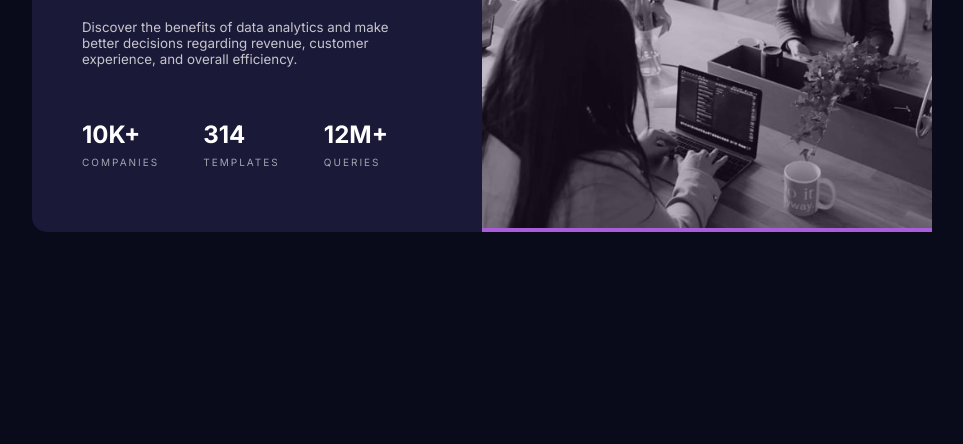
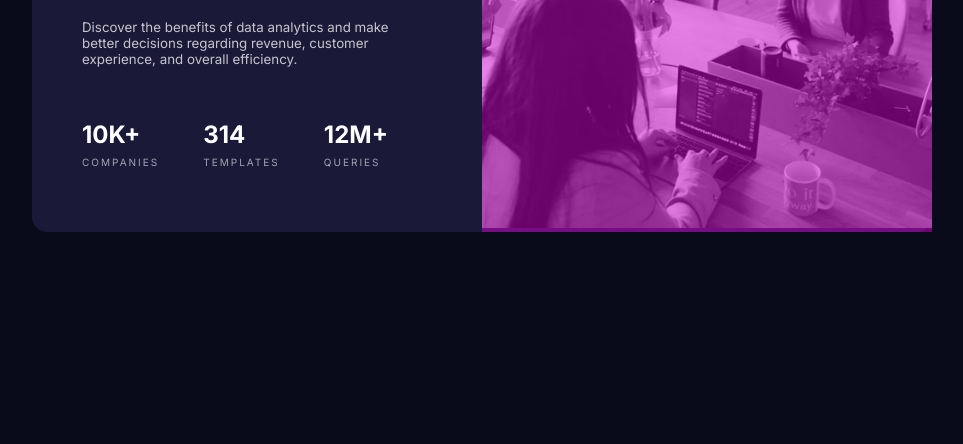
Before and after one commit to srsanjaykumar/stats-preview-card-component, a plain HTML site: page index.html in a window 1280 px wide. Shown: the part 356-800 px from the top of the page, without its empty margins (158-1121 px from the left). Drawn offline with Linux system fonts and the light colour scheme.

Commit message:
Bule effect fixed

```diff
--- a/index.html
+++ b/index.html
@@ -22,7 +22,8 @@
         <div class="task3"><h2>12M+</h2><p>QUERIES</p></div>
       </div>
   </div>
-  <div class="section-2">
+  <div class="section-2 ">
+    <div class="overlay"></div>
     <img src="./images/image-header-desktop.jpg" alt="" srcset="">
   </div>
 </div>
--- a/style.css
+++ b/style.css
@@ -46,16 +46,20 @@ span{
 }
 .section-2{
     max-width: 50%;
+    position: relative;
     max-height: fit-content;
-
-    background-color: var(--soft-violet);
 }
 .section-2 img{
     max-width: 100%;
+    z-index: 2;
 
-
-    filter: brightness(80%) hue-rotate(270deg) saturate(120%);
-    opacity: 0.9;
+}
+.overlay{
+    position: absolute;
+    width: 100%;
+    height: 100%;
+    z-index: 1;
+    background-color: rgba(211, 4, 211, 0.486);
 }
 .benefits{
     margin: 35px auto 30px;
```
